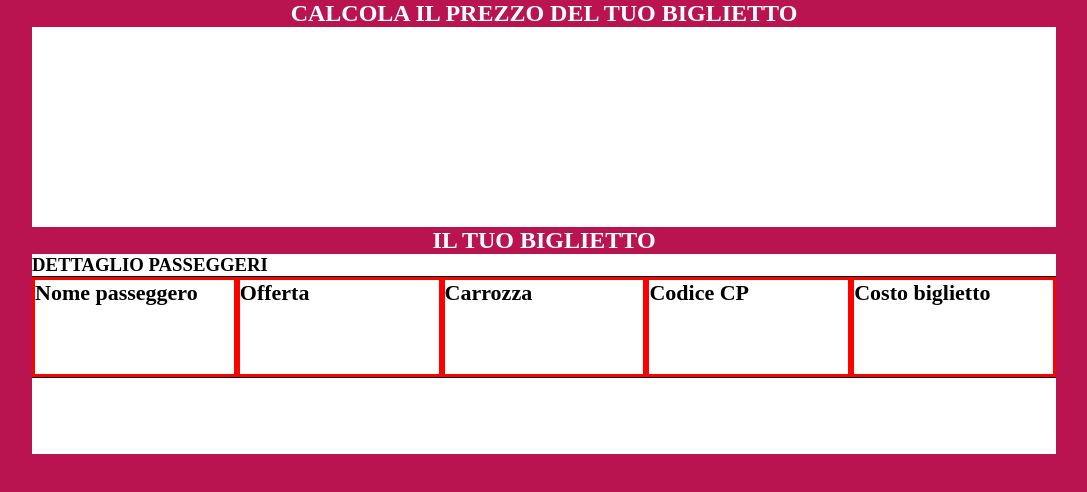
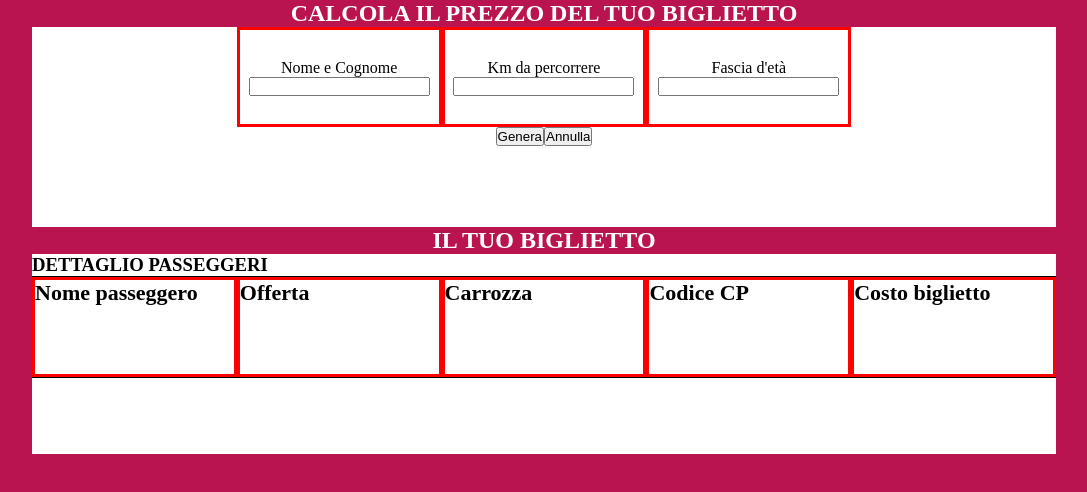
Before and after one commit to Piero-Onorati/js-biglietto-treno-form, a plain HTML site: page index.html in a window 1280 px wide. Shown: the whole page, without its empty margins (96-1183 px from the left). Drawn offline with Linux system fonts and the light colour scheme.

Commit message:
add  structure for section 1: form

```diff
--- a/css/style.css
+++ b/css/style.css
@@ -21,6 +21,7 @@ body{
 }
 
 
+
 /* TEXT */
 h2{
     color: white;
@@ -42,6 +43,13 @@ h4.detail-title{
     font-weight: 900;
 }
 
+.row{
+    display: flex;
+    align-items: center;
+    justify-content: center;
+
+}
+
 /* SECOND SECTION: TICKET */
 
 .ticket-content{
@@ -51,6 +59,17 @@ h4.detail-title{
     border-bottom: 1px solid black;
 }
 
+/* DEBUG!!!!!!!! */
+
+.input-data{
+    flex-direction: column;
+    display: flex;
+    align-items: center;
+    justify-content: center;
+    border: 3px solid red;
+    width: calc(100% / 5);
+    height:100px;
+}
 
 .person-name, .train-ticket-detail{
     border: 3px solid red;
--- a/index.html
+++ b/index.html
@@ -15,12 +15,31 @@
         <!-- start first section: form -->
         <section id="form">
 
+            <!-- section title -->
             <h2>calcola il prezzo del tuo Biglietto</h2>
 
-            <div class="section-content"></div>
+            <!-- start section content -->
+            <div class="section-content">
 
+                <div class="row">
+                    <div class="input-data">
+                        <label for="">Nome e Cognome</label>
+                        <input type="text"></div>
+                    <div class="input-data">
+                        <label for="">Km da percorrere</label>
+                        <input type="text"></div>
+                    <div class="input-data">
+                        <label for="">Fascia d'età</label>
+                        <input type="text"></div>
+                </div>
 
+                <div class="row">
+                    <button>Genera</button>
+                    <button>Annulla</button>
+                </div>
 
+            </div>
+            <!-- end section content -->
 
         </section>
         <!-- end first section: form -->
@@ -31,14 +50,14 @@
             <!-- section title -->
             <h2>il tuo biglietto</h2>
 
-            <!-- start section contentkc -->
+            <!-- start section content -->
             <div class="section-content">
 
                 <!-- section sub-title -->
                 <h3>Dettaglio passeggeri</h3>
 
                 <!-- train ticket content -->
-                <div class="ticket-content">
+                <div class="row ticket-content">
 
                     <!-- Person name -->
                     <div class="person-name">
@@ -74,7 +93,7 @@
                 <!-- end train ticket content -->
 
             </div>
-            <!-- end section contentkc -->
+            <!-- end section content -->
 
 
         </section>
```
